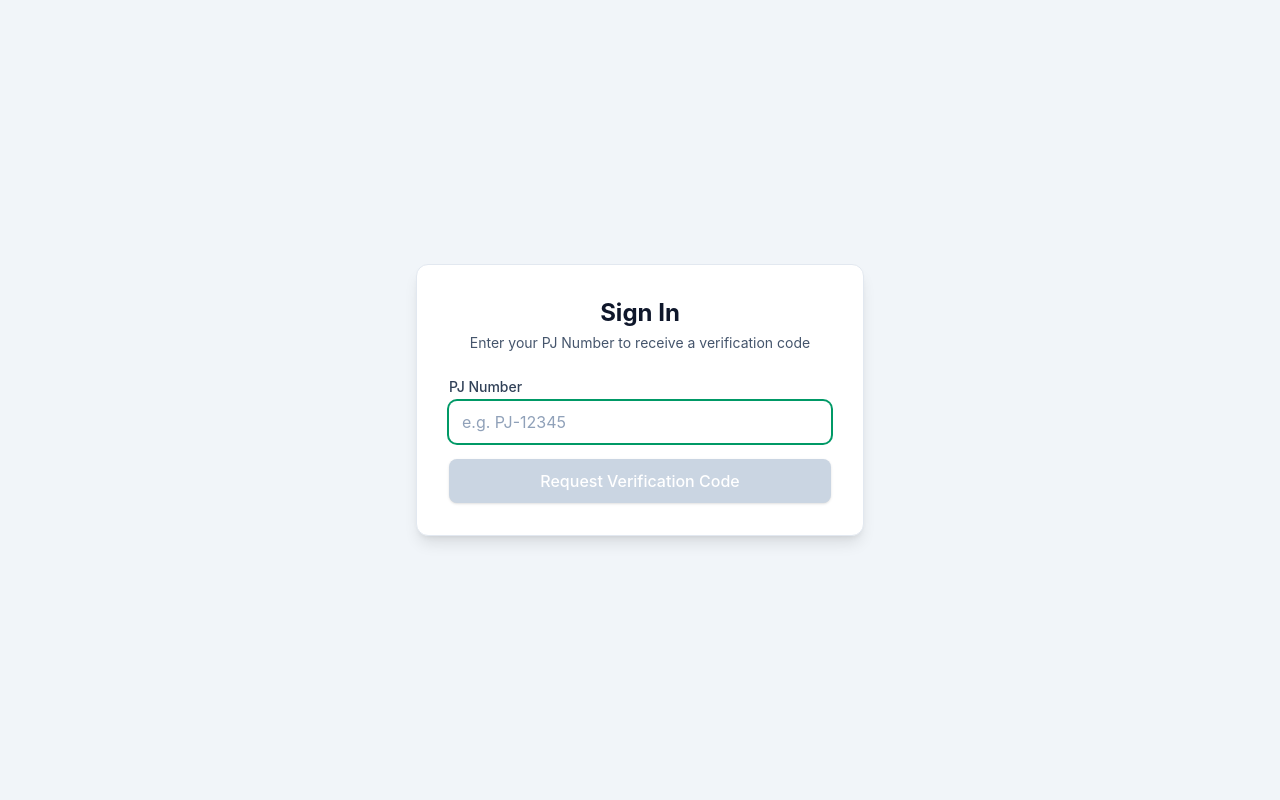
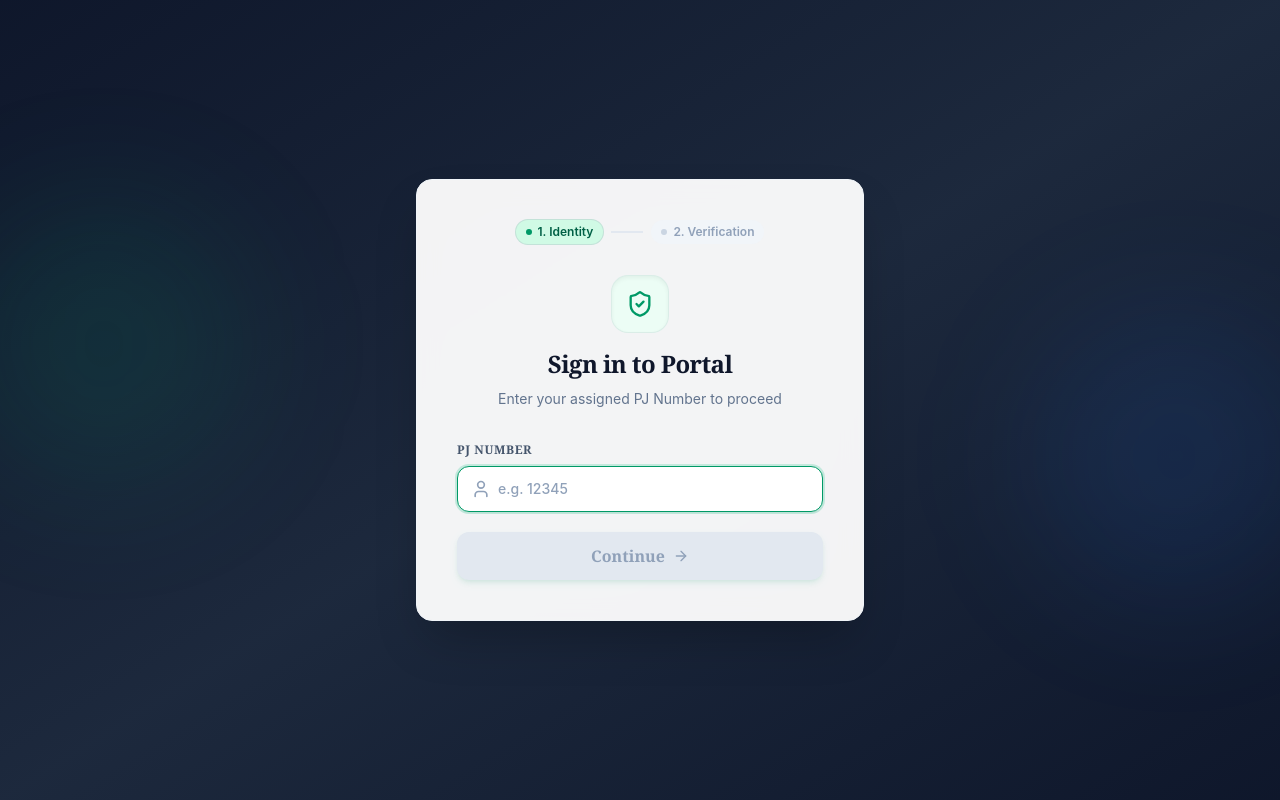
Before and after one commit to KeithOmondi/orhcfilefolders, a React (Vite) app: page /login in a window 1280 px wide. Built offline with nearby package versions, Linux system fonts and the light colour scheme; no server answers.

Commit message:
first commit

```diff
--- a/package.json
+++ b/package.json
@@ -13,6 +13,7 @@
     "@reduxjs/toolkit": "^2.12.0",
     "@tailwindcss/vite": "^4.3.3",
     "axios": "^1.20.0",
+    "lucide-react": "^1.38.0",
     "react": "^19.2.8",
     "react-dom": "^19.2.8",
     "react-hot-toast": "^2.6.0",
--- a/src/components/auth/Login.tsx
+++ b/src/components/auth/Login.tsx
@@ -2,6 +2,16 @@
 import React, { useState, useEffect, useCallback } from 'react';
 import { useNavigate, useLocation } from 'react-router-dom';
 import toast from 'react-hot-toast';
+import {
+  ShieldCheck,
+  ArrowRight,
+  ArrowLeft,
+  RefreshCw,
+  AlertCircle,
+  Lock,
+  User,
+  CheckCircle2
+} from 'lucide-react';
 import { useAppDispatch, useAppSelector } from '../../store/hooks';
 import { clearError, clearMaskedEmail, requestOtp, verifyOtp } from '../../store/slices/authSlice';
 
@@ -23,10 +33,8 @@ export const Login: React.FC = () => {
   const [pjNumber, setPjNumber] = useState('');
   const [otp, setOtp] = useState('');
 
-  // Derive step directly from state rather than syncing via useEffect
+  // Step state
   const step = maskedEmail ? 'otp' : 'pj';
-
-  // Where user originally wanted to go before redirect to login
   const from = (location.state as LocationState)?.from?.pathname;
 
   // Redirect on successful authentication
@@ -35,25 +43,25 @@ export const Login: React.FC = () => {
       const welcomeMessage = `Welcome back${user.fullName ? `, ${user.fullName}` : ''}!`;
       toast.success(welcomeMessage);
 
-      // Determine default redirect path based on user role
       const defaultPath = user.role === 'admin' ? '/admin/dashboard' : '/dashboard';
       const redirectPath = from || defaultPath;
 
-      // Small delay to ensure toast is visible before navigation
-      setTimeout(() => {
+      const timer = setTimeout(() => {
         navigate(redirectPath, { replace: true });
       }, 100);
+
+      return () => clearTimeout(timer);
     }
   }, [isAuthenticated, user, navigate, from]);
 
-  // Clear error when component unmounts
+  // Clear error on unmount
   useEffect(() => {
     return () => {
       dispatch(clearError());
     };
   }, [dispatch]);
 
-  // Step 1 Submit: Request OTP
+  // Step 1: Request OTP
   const handleRequestOtp = useCallback(async (e: React.FormEvent) => {
     e.preventDefault();
 
@@ -68,7 +76,6 @@ export const Login: React.FC = () => {
       const result = await dispatch(requestOtp({ pjNumber: pjNumber.trim() })).unwrap();
       toast.success('Verification code sent successfully!');
 
-      // If the response includes a masked email, log it for debugging
       if (result?.email) {
         console.debug('OTP sent to:', result.email);
       }
@@ -78,7 +85,7 @@ export const Login: React.FC = () => {
     }
   }, [dispatch, pjNumber]);
 
-  // Step 2 Submit: Verify OTP
+  // Step 2: Verify OTP
   const handleVerifyOtp = useCallback(async (e: React.FormEvent) => {
     e.preventDefault();
 
@@ -96,11 +103,9 @@ export const Login: React.FC = () => {
 
     try {
       await dispatch(verifyOtp({ pjNumber: pjNumber.trim(), otp: otp.trim() })).unwrap();
-      // Success will be handled by the useEffect redirect
     } catch (err: unknown) {
       const errorMessage = typeof err === 'string' ? err : 'Verification failed. Please try again.';
       toast.error(errorMessage);
-      // Clear OTP on failure so user can retry
       setOtp('');
     }
   }, [dispatch, pjNumber, otp]);
@@ -117,7 +122,6 @@ export const Login: React.FC = () => {
     try {
       await dispatch(requestOtp({ pjNumber: pjNumber.trim() })).unwrap();
       toast.success('A new verification code has been sent!');
-      // Clear OTP to prevent confusion
       setOtp('');
     } catch (err: unknown) {
       const errorMessage = typeof err === 'string' ? err : 'Failed to resend code.';
@@ -130,74 +134,112 @@ export const Login: React.FC = () => {
     dispatch(clearError());
     dispatch(clearMaskedEmail());
     setOtp('');
-    // Focus the PJ number input after reset
     setTimeout(() => {
       const pjInput = document.getElementById('pjNumber') as HTMLInputElement;
       if (pjInput) {
         pjInput.focus();
       }
-    }, 0);
+    }, 50);
   }, [dispatch]);
 
-  // Handle OTP input change with validation
+  // Handle OTP input change
   const handleOtpChange = useCallback((e: React.ChangeEvent<HTMLInputElement>) => {
-    const value = e.target.value.replace(/\D/g, ''); // Remove non-digits
+    const value = e.target.value.replace(/\D/g, '');
     if (value.length <= 6) {
       setOtp(value);
     }
   }, []);
 
   return (
-    <div className="min-h-screen flex items-center justify-center bg-slate-100 p-4">
-      <div className="w-full max-w-md bg-white rounded-xl shadow-lg border border-slate-200 p-8">
+    <div className="min-h-screen flex items-center justify-center bg-gradient-to-br from-slate-900 via-slate-800 to-slate-900 p-4 font-sans relative overflow-hidden">
+      {/* Background Decorative Blur Orbs */}
+      <div className="absolute top-1/4 -left-10 w-72 h-72 bg-emerald-500/10 rounded-full blur-3xl pointer-events-none" />
+      <div className="absolute bottom-1/4 -right-10 w-72 h-72 bg-blue-500/10 rounded-full blur-3xl pointer-events-none" />
 
-        {/* Header */}
-        <div className="text-center mb-6">
-          <h1 className="text-2xl font-bold text-slate-900">Sign In</h1>
-          <p className="text-sm text-slate-600 mt-1">
+      <div className="w-full max-w-md bg-white/95 backdrop-blur-md rounded-2xl shadow-2xl border border-slate-100 p-8 sm:p-10 transition-all">
+
+        {/* Step Indicator Badges */}
+        <div className="flex items-center justify-center space-x-2 mb-8">
+          <span className={`inline-flex items-center text-xs font-semibold px-2.5 py-1 rounded-full transition-colors ${
+            step === 'pj'
+              ? 'bg-emerald-100 text-emerald-800 ring-1 ring-emerald-600/20'
+              : 'bg-emerald-50 text-emerald-600'
+          }`}>
+            <span className="w-1.5 h-1.5 rounded-full bg-emerald-600 mr-1.5" />
+            1. Identity
+          </span>
+          <div className={`w-8 h-[2px] transition-colors ${step === 'otp' ? 'bg-emerald-500' : 'bg-slate-200'}`} />
+          <span className={`inline-flex items-center text-xs font-semibold px-2.5 py-1 rounded-full transition-colors ${
+            step === 'otp'
+              ? 'bg-emerald-100 text-emerald-800 ring-1 ring-emerald-600/20'
+              : 'bg-slate-100 text-slate-400'
+          }`}>
+            <span className={`w-1.5 h-1.5 rounded-full mr-1.5 ${step === 'otp' ? 'bg-emerald-600' : 'bg-slate-300'}`} />
+            2. Verification
+          </span>
+        </div>
+
+        {/* Header Branding */}
+        <div className="text-center mb-8">
+          <div className="inline-flex items-center justify-center w-14 h-14 rounded-2xl bg-emerald-50 text-emerald-600 mb-4 shadow-inner ring-1 ring-emerald-500/10">
+            {step === 'pj' ? <ShieldCheck className="w-7 h-7" /> : <Lock className="w-7 h-7" />}
+          </div>
+          <h1 className="text-2xl font-serif font-bold tracking-tight text-slate-900">
+            {step === 'pj' ? 'Sign in to Portal' : 'Security Check'}
+          </h1>
+          <p className="text-sm text-slate-500 mt-2 leading-relaxed">
             {step === 'pj'
-              ? 'Enter your PJ Number to receive a verification code'
-              : `Verification code sent to ${maskedEmail || 'your email'}`}
+              ? 'Enter your assigned PJ Number to proceed'
+              : 'Enter the verification code sent to your registered address'}
           </p>
         </div>
 
-        {/* Global Error Alert */}
+        {/* Error Alert Box */}
         {error && (
-          <div className="mb-4 p-3 rounded-md bg-red-50 border border-red-200 text-red-700 text-sm">
-            {error}
+          <div className="mb-6 p-4 rounded-xl bg-red-50/80 border border-red-200/80 text-red-700 text-sm flex items-start space-x-3 shadow-xs animate-in fade-in duration-200">
+            <AlertCircle className="w-5 h-5 text-red-500 shrink-0 mt-0.5" />
+            <div className="flex-1 font-medium">{error}</div>
           </div>
         )}
 
         {/* STEP 1: PJ Number Form */}
         {step === 'pj' && (
-          <form onSubmit={handleRequestOtp} className="space-y-4">
+          <form onSubmit={handleRequestOtp} className="space-y-5">
             <div>
-              <label htmlFor="pjNumber" className="block text-sm font-medium text-slate-700 mb-1">
+              <label htmlFor="pjNumber" className="block font-serif text-xs font-semibold uppercase tracking-wider text-slate-600 mb-2">
                 PJ Number
               </label>
+              <div className="relative rounded-xl shadow-xs">
+                <div className="absolute inset-y-0 left-0 pl-3.5 flex items-center pointer-events-none text-slate-400">
+                  <User className="w-5 h-5" />
+                </div>
                 <input
                   id="pjNumber"
                   type="text"
                   required
-                placeholder="e.g. PJ-12345"
+                  placeholder="e.g. 12345"
                   value={pjNumber}
                   onChange={(e) => setPjNumber(e.target.value)}
-                className="w-full px-3 py-2 border border-slate-300 rounded-lg focus:outline-none focus:ring-2 focus:ring-emerald-600 focus:border-transparent text-slate-900 placeholder-slate-400"
+                  className="w-full pl-10 pr-4 py-3 bg-slate-50 border border-slate-200 rounded-xl focus:bg-white focus:outline-none focus:ring-2 focus:ring-emerald-500/20 focus:border-emerald-600 text-slate-900 placeholder-slate-400 text-sm font-medium transition-all"
                   disabled={isLoading}
                   autoFocus
                   autoComplete="off"
                 />
               </div>
+            </div>
 
             <button
               type="submit"
               disabled={isLoading || !pjNumber.trim()}
-              className="w-full py-2.5 px-4 bg-emerald-600 hover:bg-emerald-700 disabled:bg-slate-300 disabled:cursor-not-allowed text-white font-medium rounded-lg shadow-sm transition-colors duration-150 flex items-center justify-center"
+              className="w-full py-3 font-serif px-4 bg-emerald-600 hover:bg-emerald-700 active:bg-emerald-800 disabled:bg-slate-200 disabled:text-slate-400 disabled:cursor-not-allowed text-white font-semibold rounded-xl shadow-md shadow-emerald-600/10 transition-all duration-150 flex items-center justify-center space-x-2 group cursor-pointer"
             >
               {isLoading ? (
-                <div className="w-5 h-5 border-2 border-white border-t-transparent rounded-full animate-spin" />
+                <RefreshCw className="w-5 h-5 animate-spin text-white" />
               ) : (
-                'Request Verification Code'
+                <>
+                  <span>Continue</span>
+                  <ArrowRight className="w-4 h-4 transition-transform group-hover:translate-x-0.5" />
+                </>
               )}
             </button>
           </form>
@@ -205,58 +247,65 @@ export const Login: React.FC = () => {
 
         {/* STEP 2: OTP Form */}
         {step === 'otp' && (
-          <form onSubmit={handleVerifyOtp} className="space-y-4">
+          <form onSubmit={handleVerifyOtp} className="space-y-6">
             <div>
-              <label htmlFor="otp" className="block text-sm font-medium text-slate-700 mb-1">
-                Verification Code (OTP)
+              {/* Masked Email Pill Notice */}
+              <div className="mb-4 p-3 bg-emerald-50/60 rounded-xl border border-emerald-100 flex items-center justify-between text-xs text-emerald-900">
+                <span className="truncate">Sent to <strong className="font-semibold">{maskedEmail || 'your email'}</strong></span>
+                <CheckCircle2 className="w-4 h-4 text-emerald-600 shrink-0 ml-2" />
+              </div>
+
+              <label htmlFor="otp" className="block text-xs font-semibold uppercase tracking-wider text-slate-600 mb-2 text-center">
+                6-Digit Verification Code
               </label>
+
               <input
                 id="otp"
                 type="text"
                 required
                 maxLength={6}
-                placeholder="Enter 6-digit code"
+                placeholder="••••••"
                 value={otp}
                 onChange={handleOtpChange}
-                className="w-full px-3 py-2 border border-slate-300 rounded-lg tracking-widest text-center font-semibold text-lg focus:outline-none focus:ring-2 focus:ring-emerald-600 focus:border-transparent text-slate-900 placeholder-slate-400"
+                className="w-full py-3.5 px-4 bg-slate-50 border border-slate-200 rounded-xl tracking-[0.35em] text-center font-bold text-xl focus:bg-white focus:outline-none focus:ring-2 focus:ring-emerald-500/20 focus:border-emerald-600 text-slate-900 placeholder-slate-300 transition-all"
                 disabled={isLoading}
                 autoFocus
                 autoComplete="one-time-code"
               />
-              <p className="mt-1 text-xs text-slate-500">
-                Enter the 6-digit code sent to {maskedEmail || 'your email'}
-              </p>
             </div>
 
             <button
               type="submit"
               disabled={isLoading || otp.length < 4}
-              className="w-full py-2.5 px-4 bg-emerald-600 hover:bg-emerald-700 disabled:bg-slate-300 disabled:cursor-not-allowed text-white font-medium rounded-lg shadow-sm transition-colors duration-150 flex items-center justify-center"
+              className="w-full py-3.5 px-4 bg-emerald-600 hover:bg-emerald-700 active:bg-emerald-800 disabled:bg-slate-200 disabled:text-slate-400 disabled:cursor-not-allowed text-white font-semibold rounded-xl shadow-md shadow-emerald-600/10 transition-all duration-150 flex items-center justify-center space-x-2 cursor-pointer"
             >
               {isLoading ? (
-                <div className="w-5 h-5 border-2 border-white border-t-transparent rounded-full animate-spin" />
+                <RefreshCw className="w-5 h-5 animate-spin text-white" />
               ) : (
-                'Verify & Sign In'
+                <span>Verify & Sign In</span>
               )}
             </button>
 
-            {/* Back & Resending Controls */}
-            <div className="flex items-center justify-between pt-2 text-xs">
+            {/* Actions Footer */}
+            <div className="flex items-center justify-between pt-2 border-t border-slate-100 text-xs font-medium">
               <button
                 type="button"
                 onClick={handleBackToPj}
-                className="text-slate-500 hover:text-slate-800 font-medium underline transition-colors duration-150"
+                className="text-slate-500 hover:text-slate-800 transition-colors duration-150 flex items-center space-x-1 py-1 cursor-pointer"
                 disabled={isLoading}
               >
-                ← Change PJ Number
+                <ArrowLeft className="w-3.5 h-3.5" />
+                <span>Change PJ</span>
               </button>
+
               <button
                 type="button"
                 disabled={isLoading}
                 onClick={handleResendOtp}
-                className="text-emerald-600 hover:text-emerald-800 font-medium underline disabled:text-slate-400 disabled:cursor-not-allowed transition-colors duration-150"
+                className="text-emerald-600 hover:text-emerald-700 disabled:text-slate-300 transition-colors duration-150 flex items-center space-x-1 py-1 cursor-pointer"
               >
-                Resend Code
+                <RefreshCw className="w-3.5 h-3.5" />
+                <span>Resend Code</span>
               </button>
             </div>
           </form>
```
Also changed, not shown: vercel.json (added), 1 other file (tests, documents, lock files or other folders). Lines whose indentation alone changed are shown as unchanged.
